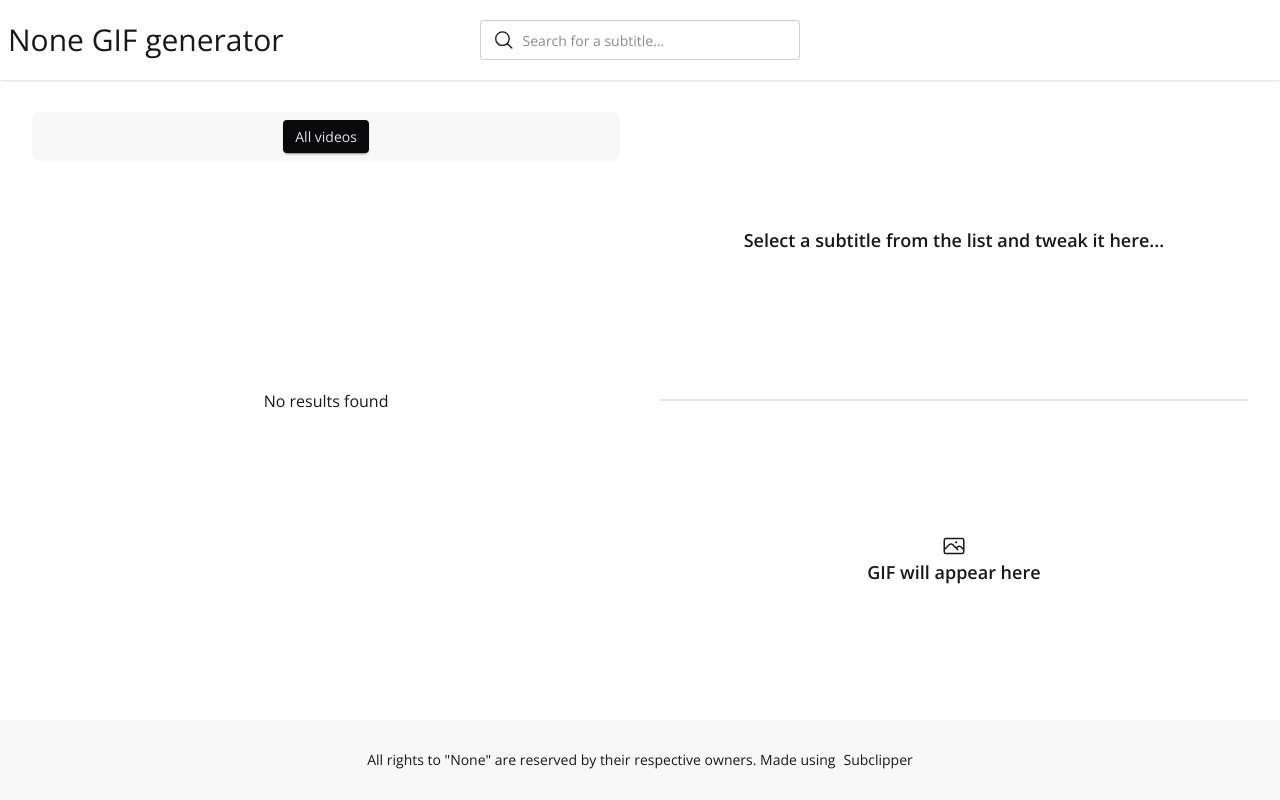
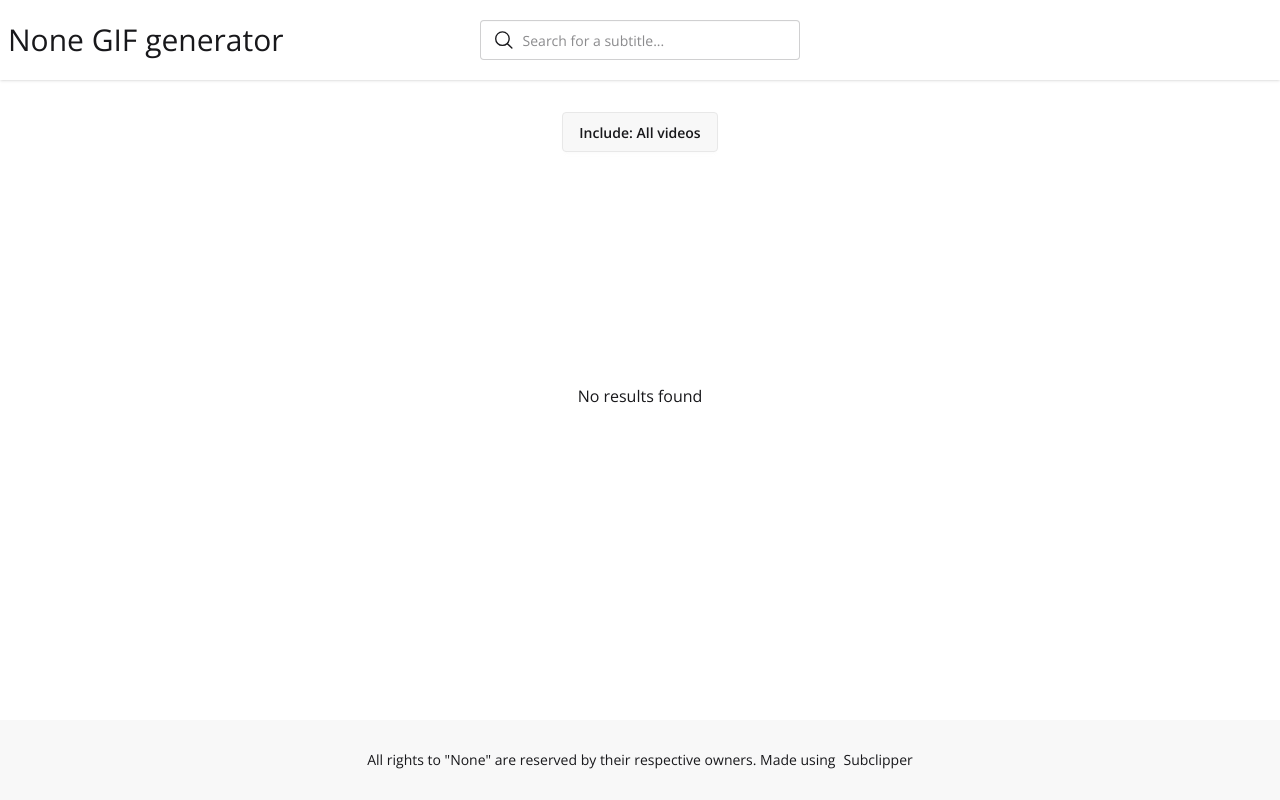
Before and after one commit to Niboor/subclipper, a Flask app: page / in a window 1280 px wide. Run offline with Flask 3, Linux system fonts and the light colour scheme; parts of the project's set-up code (start-up, migrations or seed data) failed here and were passed over; some libraries are stand-ins or nearby versions.

Commit message:
aand...done

```diff
--- a/app.py
+++ b/app.py
@@ -87,21 +87,24 @@ def subs2json(subs):
     return json.dumps(out)
 
 def find_request_errors(start_time, end_time, text, crop, resolution, episode, caption, font_size):
+
+    errs = {}
+
     if end_time <= start_time:
-        return 'end time must be after start time'
+        errs['end']='end time must be after start time'
     if end_time - start_time > 10:
-        return 'gif too long'
+        errs['end']='gif too long'
     if resolution < 50 or resolution > 1024:
-        return 'resolution must be between 50 and 1024'
+        errs['resolution']='resolution must be between 50 and 1024'
     if episode < 0 or episode > len(video_names) - 1:
-        return 'invalid episode id'
+        errs['episode']='invalid episode id'
     if len(text) > 200:
-        return 'subtitle text too large'
+        errs['text']='subtitle text too large'
     if len(caption) > 200:
-        return 'caption too large'
+        errs['caption']='caption too large'
     if font_size > 50:
-        return 'font size too large'
-    return None
+        errs['font_size']='font size too large'
+    return errs
 
 #def find_font(name):
 #    ttf = font_manager.fontManager.ttflist
@@ -128,7 +131,7 @@ def drop_suffix(s):
 def cached_render_template(template, **context):
     rendered_template = render_template(template, **context)
     response = make_response(rendered_template)
-    response.headers['Cache-Control'] = 'public, max-age=86400'
+    # response.headers['Cache-Control'] = 'public, max-age=86400'
     return response
 
 videos = get_videos(searchPath)
@@ -177,22 +180,20 @@ def get_index():
 
     hx_request = request.headers.get("HX-Request")
     if hx_request is None:
-        return cached_render_template("index_with_root.html", videos=videos_with_subs, subs=subs_from_page, pages=sub_pages, show_name=showName, sub_data=None, gif_url=None)
+        return cached_render_template("index_with_root.html", videos=videos_with_subs, subs=subs_from_page, pages=sub_pages, show_name=showName, sub_data=None)
     else:
-        return cached_render_template("index.html", videos=videos_with_subs, subs=subs_from_page, pages=sub_pages, show_name=showName, sub_data=None, gif_url=None)
+        return cached_render_template("index.html", videos=videos_with_subs, subs=subs_from_page, pages=sub_pages, show_name=showName, sub_data=None)
 
-# Creates the GIF settings that is shown at the bottom of the page
-# to prevent XSS attacks, user input MUST not be shown unless sanitized
-@app.route("/sub_form/<video_id>/<sub_id>")
-def get_sub(video_id, sub_id):
-    video = [video for video in videos_with_subs if str(video['id']) == video_id]
+def get_sub_data_by_id(video_id, sub_id):
+    video = [video for video in videos_with_subs if video['id'] == int(video_id)]
     if len(video) == 0:
-        return "video with given ID not found".format(video_id), 404
+        return "video with ID '{}' not found".format(video_id), 404
 
-    sub = [sub for sub in video[0]['subs'] if str(sub['id']) == sub_id]
+    sub = [sub for sub in video[0]['subs'] if sub['id'] == int(sub_id)]
     if len(sub) == 0:
-        return "subtitle not found".format(sub_id, video[0]['title']), 404
+        return "subtitle with ID '{}' in video '{}' not found".format(sub_id, video[0]['title']), 404
     sub_data = {
+        'id': sub_id,
         'episode': video[0]['id'],
         'start': sub[0]['start'] / 1000,
         'end': sub[0]['end'] / 1000,
@@ -201,7 +202,18 @@ def get_sub(video_id, sub_id):
         'resolution': 320,
         'font_type': font.as_posix(),
         'font_size': 20,
+        'caption': "",
+        'colour': False,
+        'crop': False,
+        'boomerang': False,
     }
+    return sub_data
+
+# Creates the GIF settings that is shown at the bottom of the page
+# to prevent XSS attacks, user input MUST not be shown unless sanitized
+@app.route("/sub_form/<video_id>/<sub_id>")
+def get_sub(video_id, sub_id):
+    sub_data = get_sub_data_by_id(video_id, sub_id)
 
     search = request.args.get("q")
     page = request.args.get("page", 0, type=int)
@@ -211,15 +223,59 @@ def get_sub(video_id, sub_id):
 
     hx_request = request.headers.get("HX-Request")
     if hx_request is None:
-        return cached_render_template("index_with_root.html", videos=videos_with_subs, subs=subs_from_page, pages=sub_pages, show_name=showName, sub_data=sub_data, gif_url=None)
+        return cached_render_template("index_with_root.html", videos=videos_with_subs, subs=subs_from_page, pages=sub_pages, show_name=showName, sub_data=sub_data)
     else:
-        return cached_render_template("index.html", videos=videos_with_subs, subs=subs_from_page, pages=sub_pages, show_name=showName, sub_data=sub_data, gif_url=None)
-
+        return cached_render_template("tweak_modal.html", sub_data=sub_data)
 
 # Creates the GIF image when submitting the GIF settings form
 @app.route("/gif_view")
 def get_gif_view():
-    return cached_render_template("gif_view.html", url="/gif?{}".format(request.query_string.decode()))
+    start_time = request.args.get('start', 0, type=float)
+    end_time = request.args.get('end', 0, type=float)
+    text = request.args.get('text', '', type=str)
+    crop = request.args.get('crop', False, type=bool)
+    resolution = request.args.get('resolution', 500, type=int)
+    episode = request.args.get('episode', -1, type=int)
+    sub_id = request.args.get('sub_id', -1, type=int)
+    font_size = request.args.get('font_size', 20, type=int)
+    caption = request.args.get('caption', '', type=str)
+    boomerang = request.args.get('boomerang', False, type=bool)
+    colour = request.args.get('colour', False, type=bool)
+    errs = find_request_errors(start_time, end_time, text, crop, resolution, episode, caption, font_size)
+
+    search = request.args.get("q")
+    page = request.args.get("page", 0, type=int)
+    page_length = request.args.get("page_length", 50, type=int)
+    sub_pages = get_sub_pages(search, int(episode), page_length)
+    subs_from_page = sub_pages[page] if subs else []
+
+    hx_request = request.headers.get("HX-Request")
+    if errs:
+        print(boomerang)
+        sub_data = {
+            'id': sub_id,
+            'episode': episode,
+            'start': start_time,
+            'end': end_time,
+            'text': text,
+            'crop': crop,
+            'resolution': resolution,
+            'font_type': font.as_posix(),
+            'font_size': font_size,
+            'caption': caption,
+            'colour': colour,
+            'crop': crop,
+            'boomerang': boomerang,
+        }
+        if hx_request is None:
+            return cached_render_template("index_with_root.html", videos=videos_with_subs, subs=subs_from_page, pages=sub_pages, show_name=showName, sub_data=sub_data, errs=errs), 400
+        else:
+            return cached_render_template("settings.html", errs=errs, sub=sub_data), 400
+    else:
+        if hx_request is None:
+            return cached_render_template("index_with_root.html", videos=videos_with_subs, subs=subs_from_page, pages=sub_pages, show_name=showName, sub_data=sub_data)
+        else:
+            return cached_render_template("gif_view.html", url="/gif?{}".format(request.query_string.decode()))
 
 # Returns subs as JSON. This is not used in the UI
 @app.route("/subs")
@@ -243,7 +299,7 @@ def get_gif():
     boomerang = request.args.get('boomerang', False, type=bool)
     colour = request.args.get('colour', False, type=bool)
     errs = find_request_errors(start_time, end_time, text, crop, resolution, episode, caption, font_size)
-    if errs is not None:
+    if errs:
         logger.warn(f"got invalid request: {errs}")
         return errs, 400
     with tempfile.TemporaryDirectory() as tmp:
--- a/templates/index.html
+++ b/templates/index.html
@@ -3,32 +3,15 @@
 >
     <div
         id="sublist"
-        class="{{ 'flex' if sub_data is none and gif_url is none else 'hidden' }} w-full md:flex flex-col justify-between gap-2"
+        class="w-full flex flex-col justify-between gap-2"
     >
         {% with videos=videos, subs=subs, pages=pages %}
             {% include "sublist.html" %}
         {% endwith %}
     </div>
-    <div class="hidden md:inline divider divider-horizontal"></div>
-    <div
-        class="{{ 'hidden' if sub_data is none and gif_url is none else 'flex' }} md:flex w-full flex-col gap-2"
-    >
-        <div
-            id="settings"
-            class="w-full overflow-auto flex md:flex-1 box-border"
-        >
-            {% with sub=sub_data %}
-                {% include "settings.html" %}
-            {% endwith %}
-        </div>
-        <div class="divider"></div>
-        <div
-            id="gif-view"
-            class="w-full flex md:flex-1 justify-center items-center overflow-auto"
-        >
-            {% with url=gif_url %}
-                {% include "gif_view.html" %}
-            {% endwith %}
-        </div>
+    <div id="modal-container">
+        {% with sub_data=sub_data, url=None, errs=errs %}
+            {% include "tweak_modal.html" %}
+        {% endwith %}
     </div>
 </div>
--- a/templates/index_with_root.html
+++ b/templates/index_with_root.html
@@ -1,6 +1,6 @@
-{% extends "layout.html" %}
+{% extends "root.html" %}
 {% block content %}
-{% with videos=videos, subs=subs, pages=pages, show_name=show_name, sub_data=sub_data, gif_url=gif_url %}
+{% with videos=videos, subs=subs, pages=pages, show_name=show_name, sub_data=sub_data, gif_url=gif_url, errs=errs %}
     {% include "index.html" %}
 {% endwith %}
 {% endblock %}
--- a/templates/layout.html
+++ b/templates/root.html
@@ -7,19 +7,20 @@
     <meta name='viewport' content='width=device-width, initial-scale=1.0'>
     <link rel='stylesheet' type='text/css' media='screen' href='/public/tailwind.css'>
     <script src="https://unpkg.com/htmx.org@2.0.3"></script>
+    <script src="https://unpkg.com/htmx-ext-response-targets@2.0.0/response-targets.js"></script>
     <script src="/public/main.js"></script>
     <link rel="preconnect" href="https://fonts.googleapis.com">
     <link rel="preconnect" href="https://fonts.gstatic.com" crossorigin>
     <link href="https://fonts.googleapis.com/css2?family=Noto+Sans:ital,wght@0,100..900;1,100..900&family=Open+Sans:ital,wght@0,300..800;1,300..800&display=swap" rel="stylesheet">
 </head>
-<body hx-boost="true">
-    <div class="navbar bg-base-100 shadow-sm">
+<body hx-boost="true" hx-ext="response-targets">
+    <div class="navbar bg-base-100 shadow-sm flex flex-col md:flex-row">
         <h1 class="hidden md:flex flex-1 text-3xl">
             {{ show_name }} GIF generator
         </h1>
         <div
             id="search"
-            class="w-full flex flex-1 flex-row justify-center p-8"
+            class="w-full flex flex-1 flex-row justify-center md:p-8"
         >
             <label class="input">
                 {% include "search_icon.html" %}
@@ -39,7 +40,8 @@
                 />
             </label>
         </div>
-        <div class="hidden md:flex w-full flex-1"></div>
+        <div class="flex w-full flex-1">
+        </div>
     </div>
     <main class="md:p-8">
         {% block content %}
@@ -48,5 +50,7 @@
     <footer class="hidden md:flex footer flex-row justify-center items-center gap-2 w-full h-full sm:footer-horizontal bg-base-200 text-base-content">
         All rights to "{{ show_name }}" are reserved by their respective owners. Made using <a href="https://github.com/Niboor/subclipper">Subclipper</a>
     </footer>
+    <div class="toast toast-start">
+    </div>
 </body>
 </html>
--- a/templates/settings.html
+++ b/templates/settings.html
@@ -6,69 +6,88 @@
     <form
         class="w-full flex flex-col justify-between gap-2"
         hx-get="/gif_view"
-        hx-vals='{"episode": "{{ sub.episode }}"}'
+        hx-push-url="false"
+        hx-replace-url="false"
+        hx-vals='{"sub_id": "{{ sub.id }}", "episode": "{{ sub.episode }}"}'
         hx-target="#gif-view"
+        hx-target-4*="this"
     >
         <fieldset>
-            <legend class="fieldset-legend">Subs</legend>
+            <legend class="fieldset-legend">Subtitles</legend>
             <input
                 name="text"
                 type="text"
-                class="input"
+                class="input w-full {{ 'input-error' if errs is not none and 'text' in errs else '' }}"
                 value="{{ sub.text }}"
-                style="width:90%;"
             />
+            {% if errs is not none and 'text' in errs %}
+                <div class="validator-hint text-error">{{ errs['text'] }}</div>
+            {% endif %}
         </fieldset>
-        <div class="flex flex-row gap-4">
+        <div class="flex flex-row justify-between gap-4">
             <fieldset>
                 <legend class="fieldset-legend">Start time</legend>
                 <input
-                    class="input"
+                    class="input {{ 'input-error' if errs is not none and 'start' in errs else '' }}"
                     name="start"
                     type="number"
                     step="any"
                     value="{{ sub.start }}"
                 />
+                {% if errs is not none and 'start' in errs %}
+                    <div class="validator-hint text-error">{{ errs['start'] }}</div>
+                {% endif %}
             </fieldset>
             <fieldset>
                 <legend class="fieldset-legend">End time</legend>
                 <input
-                    class="input"
+                    class="input {{ 'input-error' if errs is not none and 'end' in errs else '' }}"
                     name="end"
                     type="number"
                     step="any"
                     value="{{ sub.end }}"
                 />
+                {% if errs is not none and 'end' in errs %}
+                    <div class="validator-hint text-error">{{ errs['end'] }}</div>
+                {% endif %}
             </fieldset>
         </div>
-        <div class="flex flex-row gap-4">
+        <div class="flex flex-row justify-between gap-4">
             <fieldset>
                 <legend class="fieldset-legend">Resolution</legend>
                 <input
-                    class="input"
+                    class="input {{ 'input-error' if errs is not none and 'resolution' in errs else '' }}"
                     name="resolution"
                     type="number"
                     value="{{ sub.resolution }}"
                 />
+                {% if errs is not none and 'resolution' in errs %}
+                    <div class="validator-hint text-error">{{ errs['resolution'] }}</div>
+                {% endif %}
             </fieldset>
             <fieldset>
                 <legend class="fieldset-legend">Font size</legend>
                 <input
-                    class="input"
+                    class="input {{ 'input-error' if errs is not none and 'font_size' in errs else '' }}"
                     name="font_size"
                     type="number"
                     value="{{ sub.font_size }}"
                 />
+                {% if errs is not none and 'font_size' in errs %}
+                    <div class="validator-hint text-error">{{ errs['font_size'] }}</div>
+                {% endif %}
             </fieldset>
         </div>
-        <div class="flex flex-row gap-4">
+        <div class="flex flex-row justify-between gap-4">
             <fieldset>
                 <legend class="fieldset-legend">Square GIF (crop)</legend>
                 <input
                     class="checkbox"
                     name="crop"
                     type="checkbox"
-                    value="{{ 'true' if sub.crop else 'false' }}"
+                    {% if sub.crop %}
+                    checked
+                    {% endif %}
                 />
             </fieldset>
             <fieldset>
@@ -77,7 +96,9 @@
                     class="checkbox"
                     name="boomerang"
                     type="checkbox"
-                    value="{{ 'true' if sub.boomerang else 'false' }}"
+                    {% if sub.boomerang %}
+                    checked
+                    {% endif %}
                 />
             </fieldset>
             <fieldset>
@@ -86,19 +107,23 @@
                     class="checkbox"
                     name="colour"
                     type="checkbox"
-                    value="{{ 'true' if sub.colour else 'false' }}"
+                    {% if sub.colour %}
+                    checked
+                    {% endif %}
                 />
             </fieldset>
         </div>
         <fieldset>
             <legend class="fieldset-legend">Caption</legend>
             <input
-                class="input"
+                class="input w-full {{ 'input-error' if errs is not none and 'caption' in errs else '' }}"
                 name="caption"
                 type="text"
                 value="{{ sub.caption }}"
-                style="width:90%;"
             />
+            {% if errs is not none and 'caption' in errs %}
+                <div class="validator-hint text-error">{{ errs['caption'] }}</div>
+            {% endif %}
         </fieldset>
         <button
             class="btn btn-primary"
--- a/templates/sublist.html
+++ b/templates/sublist.html
@@ -1,13 +1,7 @@
-{% with videos=videos, size='large' %}
+{% with videos=videos %}
     {% include "video_selection_list.html" %}
 {% endwith %}
-<details class="md:hidden dropdown flex flex-row justify-center">
-    <summary class="btn">{{ 'All videos' if request.args.get('video') is none else videos[request.args.get('video')|int].title }}</summary>
-    {% with videos=videos, size='small' %}
-        {% include "video_selection_list.html" %}
-    {% endwith %}
-</details>
-<div class="overflow-auto">
+<div class="h-full overflow-auto">
     {% if subs|length == 0 %}
         <div class="h-full flex justify-center items-center">
             No results found
@@ -18,8 +12,9 @@
                 <li
                     class="list-row hover:bg-base-200 cursor-pointer"
                     hx-get="/sub_form/{{ sub['video_id'] }}/{{ sub['id'] }}"
-                    hx-push-url="true"
-                    hx-target="main"
+                    hx-replace-url="true"
+                    hx-target="#modal-container"
+                    hx-ext="preserve-params"
                 >
                     <div class="flex flex-col items-start">
                         <div class="text-xs uppercase font-semibold opacity-60">{{ videos[sub.video_id].title }}</div>
@@ -35,7 +30,7 @@
         <button
             class="join-item btn {{ 'btn-active' if request.args.get('page') == loop.index0|string or (request.args.get('page') is none and loop.first) else '' }}"
             hx-get="/?page={{ loop.index0 }}"
-            hx-target="main"
+            hx-target="#modal-container"
             hx-replace-url="true"
             hx-ext="preserve-params"
         >
--- /dev/null
+++ b/templates/tweak_modal.html
@@ -0,0 +1,54 @@
+<dialog
+        class="modal"
+        {% if sub_data is not none %}
+            open
+        {% endif %}
+        hx-trigger="keyup[key=='Escape'] from:body"
+        hx-get="/"
+        hx-target="main"
+        hx-replace-url="true"
+        hx-ext="preserve-params"
+    >
+    <div
+        class="modal-box w-full md:w-fit h-full md:h-fit"
+    >
+        <form method="dialog">
+            <button
+                class="btn btn-lg md:btn-md btn-circle btn-ghost absolute right-2 top-2"
+                hx-get="/"
+                hx-target="main"
+                hx-replace-url="true"
+                hx-ext="preserve-params"
+            >
+                ✕
+            </button>
+        </form>
+        <div
+            id="settings"
+            class="w-full overflow-auto flex md:flex-1 box-border"
+        >
+            {% with sub=sub_data, errs=errs %}
+                {% include "settings.html" %}
+            {% endwith %}
+        </div>
+        <div class="divider"></div>
+        <div
+            id="gif-view"
+            class="w-full flex md:flex-1 justify-center items-center overflow-auto"
+        >
+            {% with %}
+                {% include "gif_view.html" %}
+            {% endwith %}
+        </div>
+    </div>
+    <form method="dialog" class="modal-backdrop">
+        <button
+            hx-get="/"
+            hx-target="main"
+            hx-replace-url="true"
+            hx-ext="preserve-params"
+        >
+            close
+        </button>
+    </form>
+</dialog>
--- a/templates/video_selection_list.html
+++ b/templates/video_selection_list.html
@@ -1,19 +1,26 @@
+<details class="w-full dropdown flex flex-row justify-center">
+    <summary class="btn">Include: {{ 'All videos' if request.args.get('video') is none else videos[request.args.get('video')|int].title }}</summary>
     <ul
-    class="{{ 'hidden md:flex w-full flex-row justify-center menu menu-horizontal bg-base-200 rounded-box min-h-12 overflow-x-auto' if size == 'large' else 'menu dropdown-content bg-base-200 rounded-box min-h-12 shadow-sm' }}"
+        class="w-full menu dropdown-content bg-base-200 rounded-box min-h-12 shadow-sm"
     >
         <li
             name="video"
             value=""
+        >
+            <details>
+                <summary>
+                    <a
+                        class="{{ 'menu-active' if request.args.get('video') is none else '' }} hover:underline"
                         hx-get="/"
                         hx-trigger="click"
                         hx-target="main"
                         hx-replace-url="true"
                         hx-include="[name='q']"
                     >
-        <a class="{{ 'menu-active' if request.args.get('video') is none else '' }}">
                         All videos
                     </a>
-    </li>
+                </summary>
+                <ul>
                     {% for video in videos %}
                         <li
                             name="video"
@@ -30,3 +37,7 @@
                         </li>
                     {% endfor %}
                 </ul>
+            </details>
+        </li>
+    </ul>
+</details>
```
Also changed, not shown: public/tailwind.css. Lines whose indentation alone changed are shown as unchanged.
